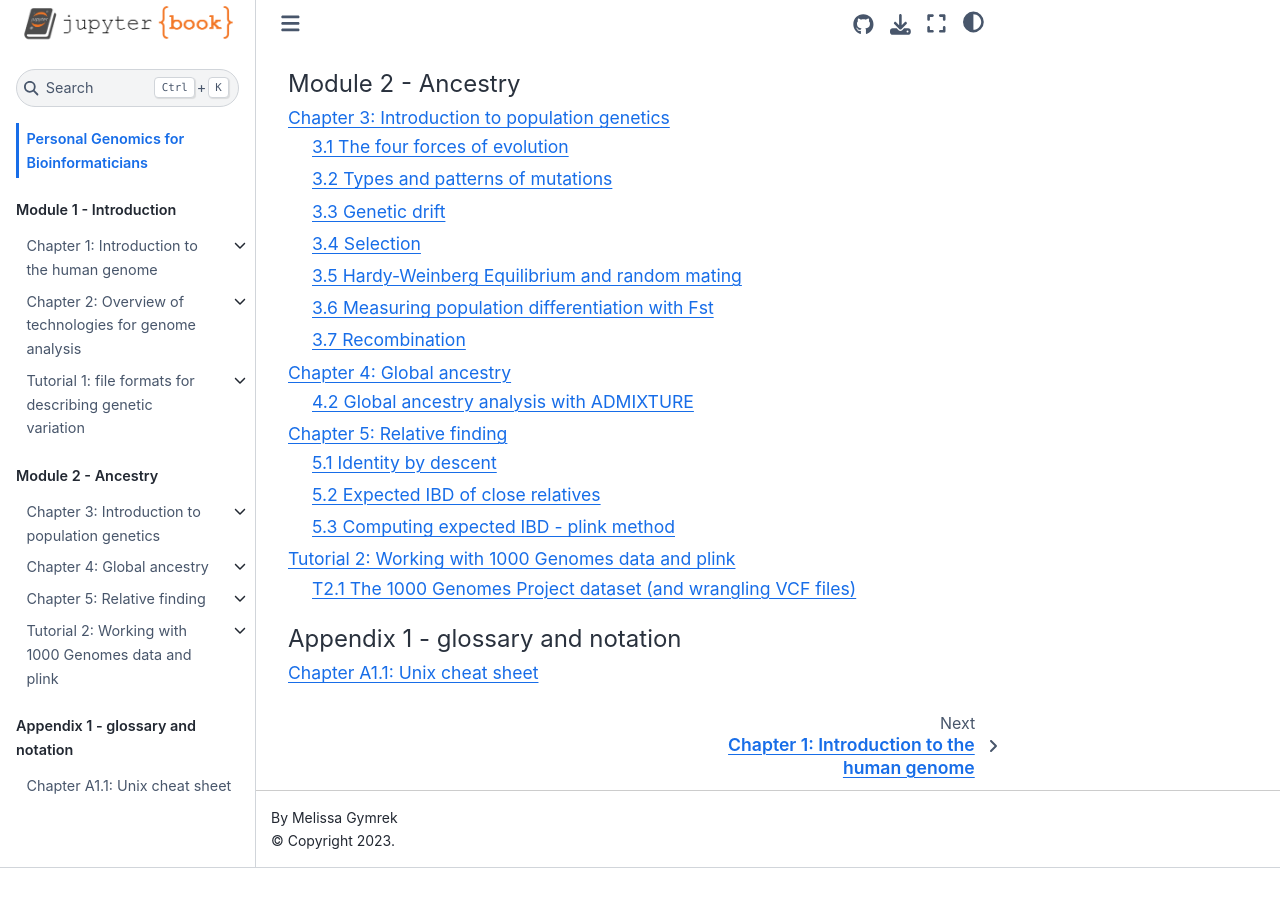
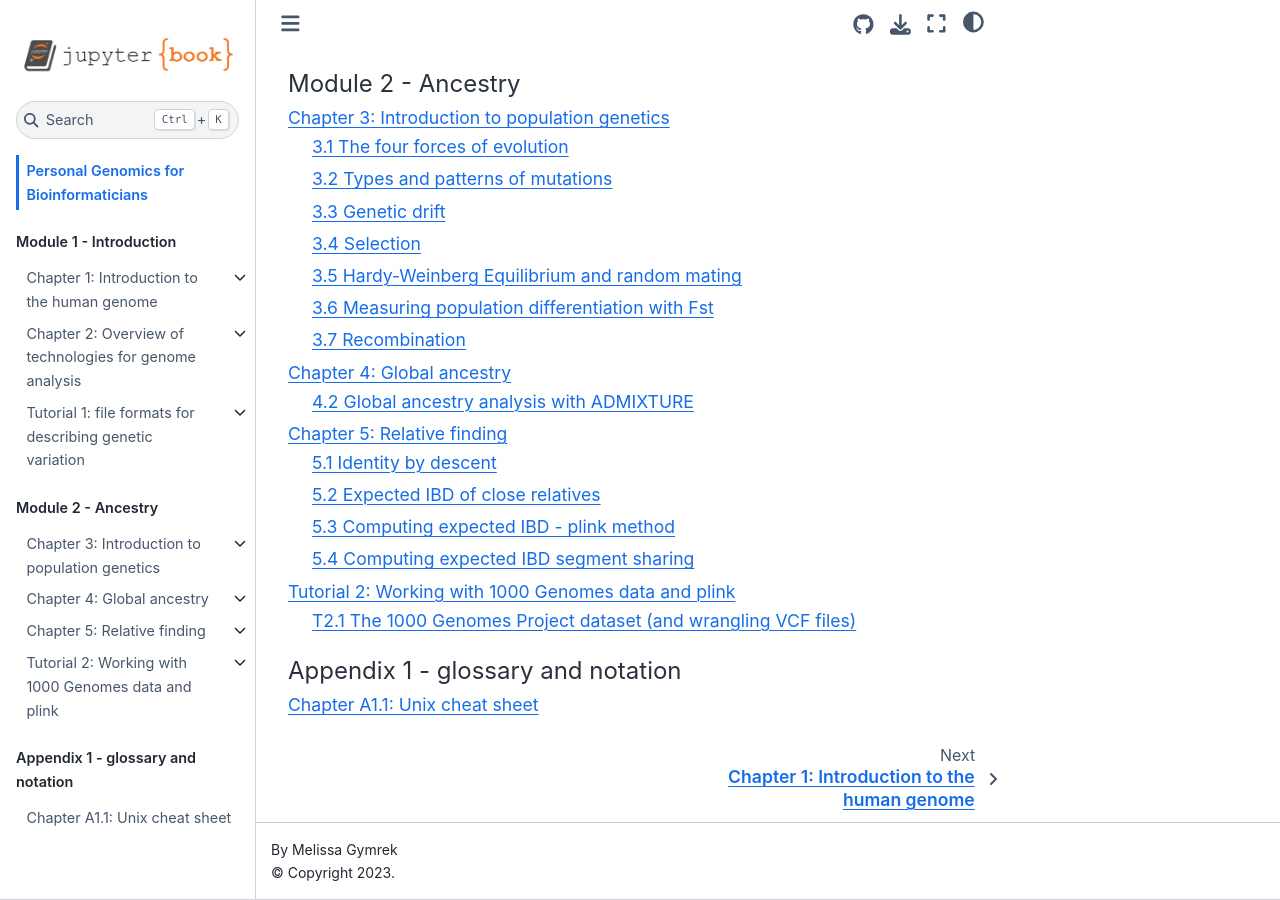
Before and after one commit to gymrek-lab/personal-genomics-textbook, a Jupyter Book: the page built from index.md, in a window 1280 px wide and 900 px high, scrolled down 806 px. Built offline with Jupyter Book 1.0.4 settings and Sphinx 7.4.7 and the Sphinx Book theme 1.1.4, drawn with Linux system fonts in a browser that asks for light colours; pages that are not in the unit, such as notebooks, are missing from menus; before the commit the page ends 1674 px from its top, so only the background shows below that; some of the changed lines change nothing that is shown.

Commit message:
updating segment sharing

```diff
--- a/_toc.yml
+++ b/_toc.yml
@@ -45,7 +45,7 @@ parts:
         - file: ancestry/relfind/ibd
         - file: ancestry/relfind/ibd_pedigree
         - file: ancestry/relfind/ibd_plink
-#        - file: ancestry/relfind/ibd_segments
+        - file: ancestry/relfind/ibd_segments
 #        - file: ancestry/relfind/genetic_genealogy
 #      - file: ancestry/admixture
       - file: ancestry/plink_1000G
```
